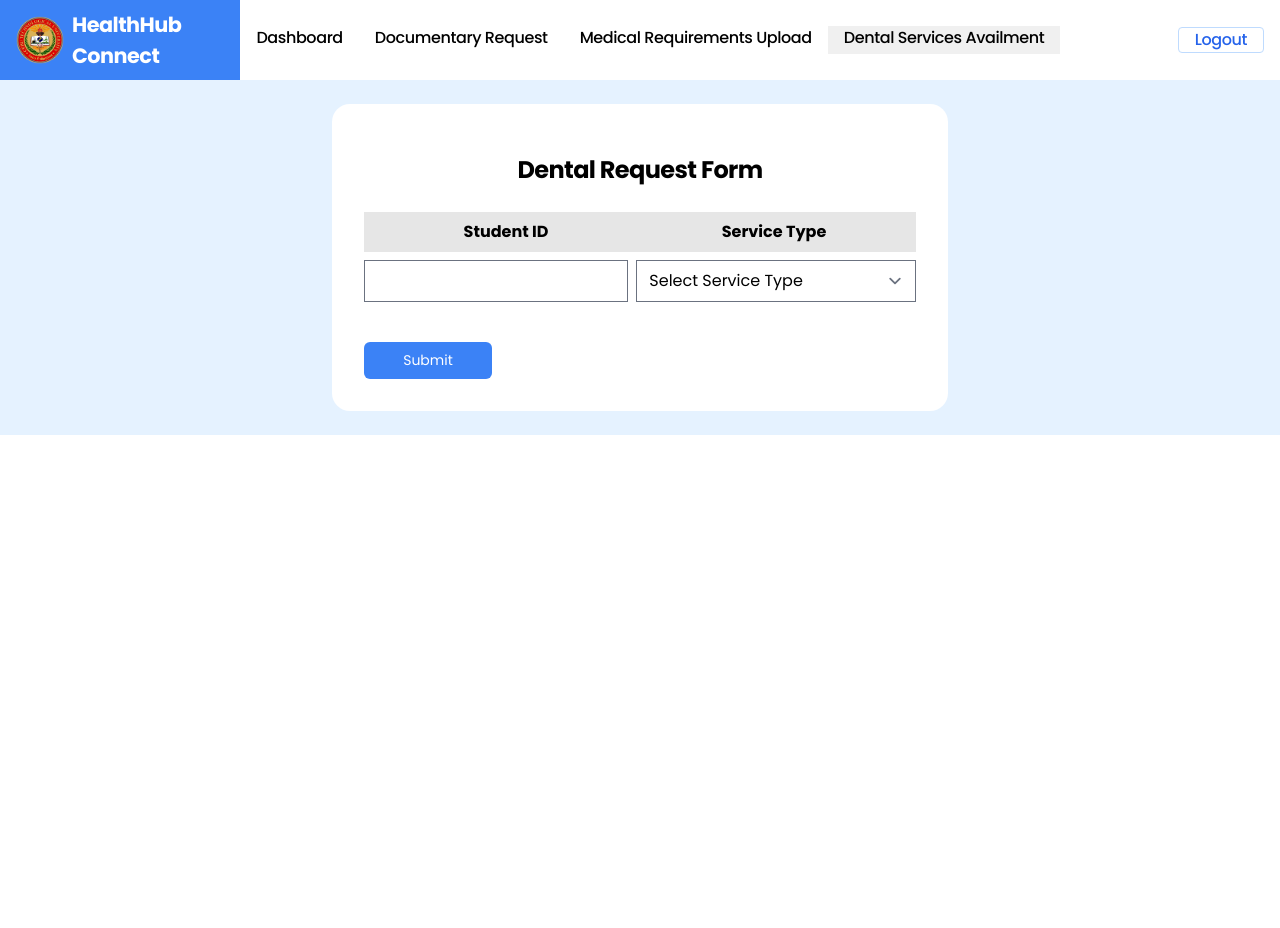
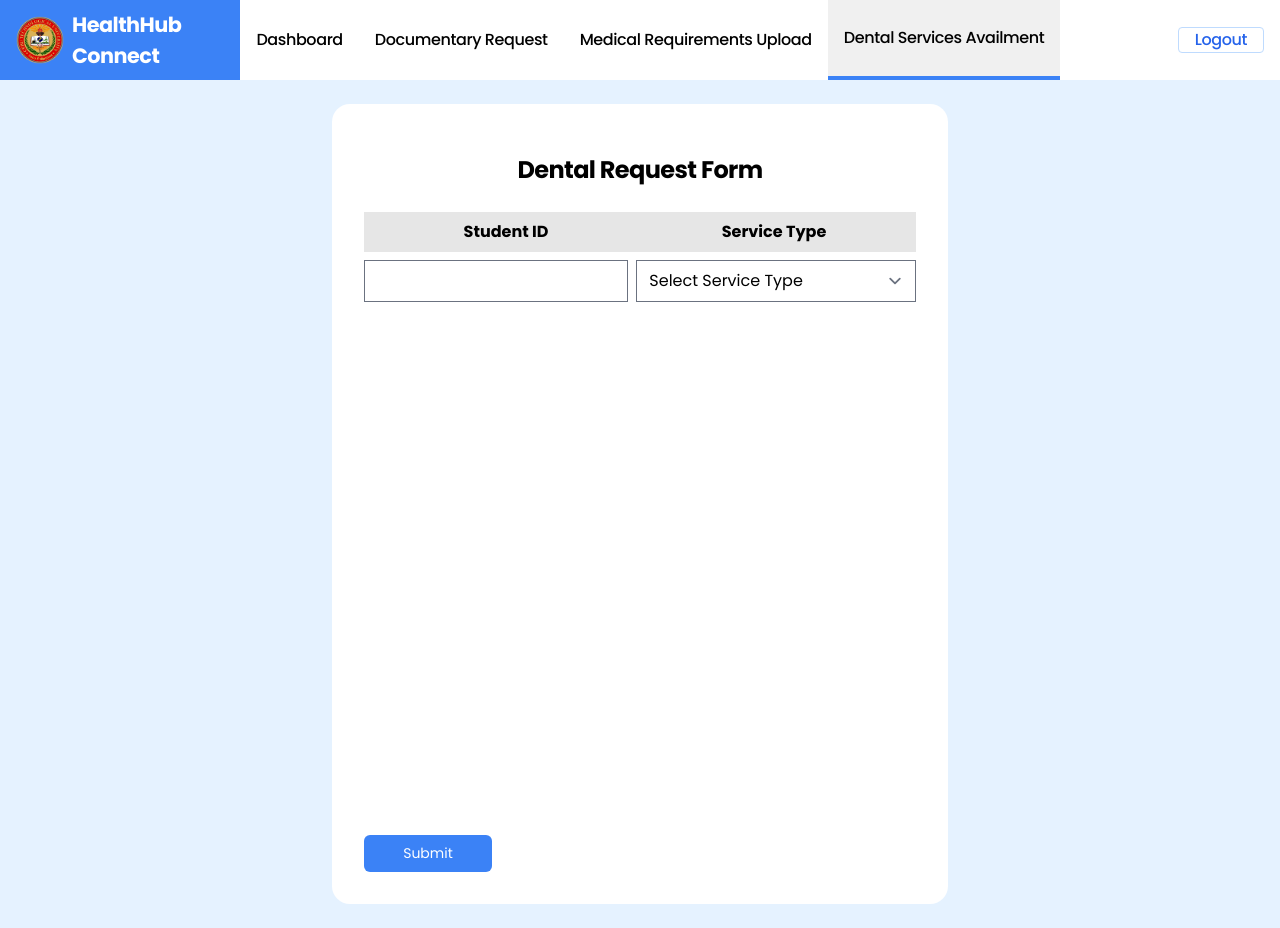
Before and after one commit to Jokbal88/capstone-v3, a Django app: page /medical/dentalservices/ in a window 1280 px wide. Before the commit the page ends 435 px from the top, so only its background shows below. Run offline with Django 5.2, Linux system fonts and the light colour scheme; some libraries are stand-ins or nearby versions.

Commit message:
refactored student ui

```diff
--- a/main/templates/mainv2.html
+++ b/main/templates/mainv2.html
@@ -124,18 +124,18 @@
             </a>
           </li>
           {% else %}
-          <li>
-              <a class="flex justify-center items-center h-full tracking-tight hover:bg-[#f0f0f0] px-4 font-medium hover:border-b-[4px] hover:border-[#3b82f6] transition-all border-b-[4px] border-transparent {% if request.resolver_match.url_name == 'student_dashboard' %}border-[#3b82f6] bg-[#f0f0f0]{% endif %}" href="{% url 'main:student_dashboard' %}">Dashboard</a>
+          <li class="h-full transition-all hover:bg-[#f0f0f0]  hover:border-b-[4px] hover:border-[#3b82f6] {% if request.resolver_match.url_name == 'student_dashboard' %}border-[#3b82f6] border-b-[4px] bg-[#f0f0f0]{% endif %}">
+              <a class="flex justify-center items-center h-full tracking-tight px-4 font-medium  " href="{% url 'main:student_dashboard' %}">Dashboard</a>
           </li>
-          <li>
-              <a class="flex justify-center items-center h-full tracking-tight hover:bg-[#f0f0f0] px-4 font-medium hover:border-b-[4px] hover:border-[#3b82f6] transition-all border-b-[4px] border-transparent {% if request.resolver_match.url_name == 'request' %}border-[#3b82f6] bg-[#f0f0f0]{% endif %}" href="{% url 'medical:request' %}">Documentary Request</a>
+          <li class="h-full transition-all hover:bg-[#f0f0f0]  hover:border-b-[4px] hover:border-[#3b82f6] {% if request.resolver_match.url_name == 'request' %}border-[#3b82f6] border-b-[4px] bg-[#f0f0f0]{% endif %}">
+              <a class="flex justify-center items-center h-full tracking-tight px-4 font-medium " href="{% url 'medical:request' %}">Documentary Request</a>
           </li>
-          <li>
-              <a class="flex justify-center items-center h-full tracking-tight hover:bg-[#f0f0f0] px-4 font-medium hover:border-b-[4px] hover:border-[#3b82f6] transition-all border-b-[4px] border-transparent {% if request.resolver_match.url_name == 'medtracker' or request.resolver_match.url_name == 'upload_requirements' %}border-[#3b82f6] bg-[#f0f0f0]{% endif %}" href="{% url 'medical:upload_requirements' %}">Medical Requirements Upload</a>
+          <li class="h-full transition-all hover:bg-[#f0f0f0]  hover:border-b-[4px] hover:border-[#3b82f6] {% if request.resolver_match.url_name == 'upload_requirements' %}border-[#3b82f6] border-b-[4px] bg-[#f0f0f0]{% endif %}">
+              <a class="flex justify-center items-center h-full tracking-tight px-4 font-medium " href="{% url 'medical:upload_requirements' %}">Medical Requirements Upload</a>
           </li>
-          <li>
-              <a class="flex justify-center items-center h-full tracking-tight hover:bg-[#f0f0f0] px-4 font-medium hover:border-b-[4px] hover:border-[#3b82f6] transition-all border-b-[4px] border-transparent {% if request.resolver_match.url_name == 'dentalservice' %}border-[#3b82f6] bg-[#f0f0f0]{% endif %}" href="{% url 'medical:dentalservice' %}">Dental Services Availment</a>
-            </li>
+          <li class="h-full transition-all hover:bg-[#f0f0f0]  hover:border-b-[4px] hover:border-[#3b82f6] {% if request.resolver_match.url_name == 'dentalservice' %}border-[#3b82f6] border-b-[4px] bg-[#f0f0f0]{% endif %}">
+              <a class="flex justify-center items-center h-full tracking-tight px-4 font-medium " href="{% url 'medical:dentalservice' %}">Dental Services Availment</a>
+          </li>
             <li class="flex items-center gap-2 pr-4 ml-auto">
               <span class="font-semibold text-black">{{ user.get_full_name|default:user.username }}</span>
               <a class="flex justify-center items-center h-full tracking-tight hover:bg-[#f0f0f0] px-4 font-medium hover:border-b-[4px] hover:border-[#3b82f6] transition-all text-blue-600 border border-blue-200 rounded" href="{% url 'main:logout' %}">Logout</a>
--- a/medical/templates/students/dentalrequestform.html
+++ b/medical/templates/students/dentalrequestform.html
@@ -9,7 +9,7 @@
 
 {% block content %}
 
-<div class="bg-white h-[80%] xs:p-4 lg:p-8 flex flex-col gap-2 rounded-[18px] xs:w-full md:w-1/2">
+<div class="bg-white h-screen xs:p-4 lg:p-8 flex flex-col gap-2 rounded-[18px] xs:w-full md:w-1/2">
     <h2 class="font-bold xs:text-[1.3rem] md:text-[1.5rem] text-black tracking-tight py-4 text-center">Dental Request Form</h2>
     <form method="POST" class="flex flex-col justify-between h-full">
         {% csrf_token %}
--- a/medical/templates/students/requestform.html
+++ b/medical/templates/students/requestform.html
@@ -9,7 +9,7 @@
 
 {% block content %}
 
-<div class="bg-white h-[80%] xs:p-4 lg:p-8 flex flex-col gap-2 rounded-[18px]">
+<div class="bg-white h-screen xs:p-4 lg:p-8 flex flex-col gap-2 rounded-[18px]">
     <h2 class="font-bold xs:text-[1.3rem] md:text-[1.5rem] text-black tracking-tight py-4 text-center">Documentary Request</h2>
     <form method="POST" class="flex flex-col justify-between h-full">
         {% csrf_token %}
```
Also changed, not shown: db.sqlite3.
